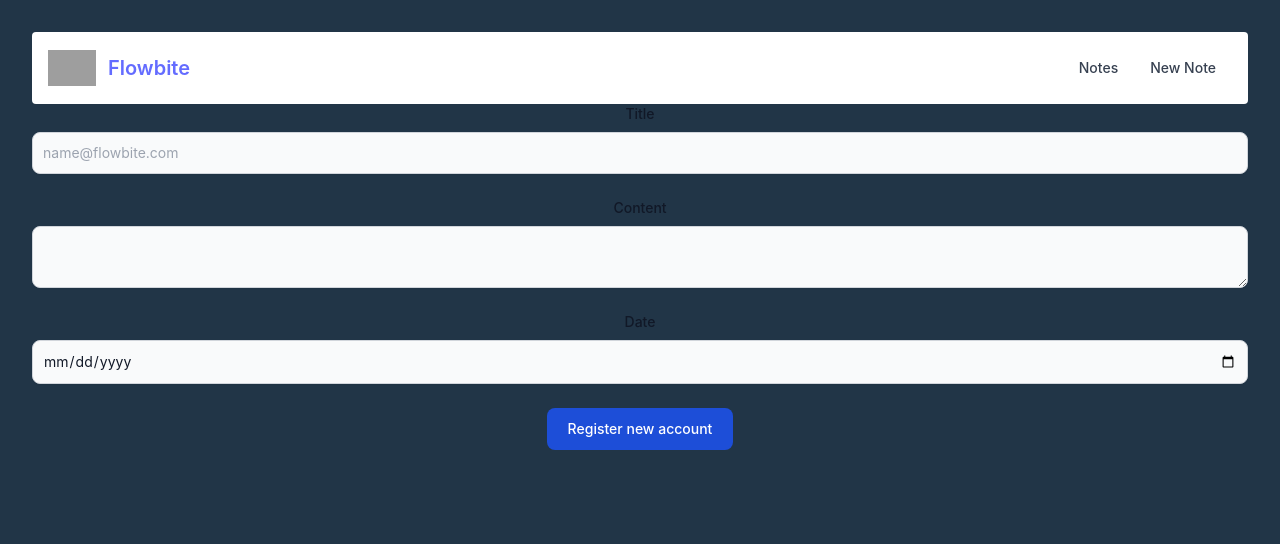
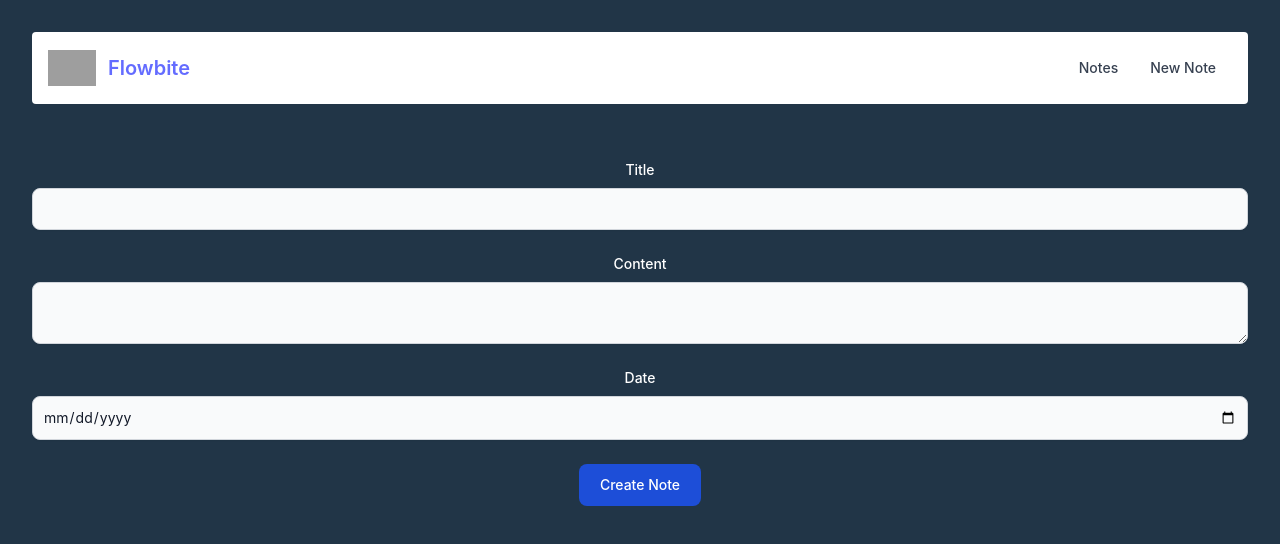
Before and after one commit to dashfuentes/b16-web, a React (Vite) app in the folder note-app-apollo/: page /create-note in a window 1280 px wide. Shown: the top 544 px of the page. Built offline with nearby package versions, Linux system fonts and the light colour scheme; grey boxes are pictures that could not be loaded.

Commit message:
feat:create the mutation add note logic

```diff
--- a/note-app-apollo/src/components/Form.jsx
+++ b/note-app-apollo/src/components/Form.jsx
@@ -1,23 +1,90 @@
-import React from 'react'
+import React, { useState, useEffect } from 'react'
+import { useMutation } from '@apollo/client';
+import { CREATE_NOTE } from '../graphql/Mutation';
+import {useNavigate, Link, useLocation} from "react-router-dom"
 
 function Form() {
+
+  /* Global variables declarion block   */
+  const navigate = useNavigate();
+  const location = useLocation();
+  const [title, setTitle] = useState( "" );
+  const [content, setContent] = useState( "" );
+  const [date, setDate] = useState( "" );
+  /* Global variables declarion block   */
+
+  /* Location store variables   */
+  const getState = location.state;
+  const noteId = getState && getState !== undefined ? getState._id : "";
+  const titleNote = getState && getState !== undefined ? getState.title : "";
+  const contentNote = getState && getState !== undefined ? getState.content : "";
+  const dateNote = getState && getState !== undefined ? getState.date : "";
+  /* Location store variables   */
+
+    useEffect(() => {
+
+      if ( getState ) {
+        setTitle( titleNote );
+        setContent( contentNote );
+        setDate(dateNote)
+      }
+
+    }, [])
+
+
+
+
+  //Declare the mutation fn
+  const [createNote] =  useMutation(CREATE_NOTE, {})
+
   return (
 
-<form>
+    <form
+      className="my-14"
+      onSubmit={ async ( event ) => {
+        event.preventDefault();
+         await createNote( {
+          variables: {title,content,date}
+         } )
+        navigate('/home')
+
+      }}
+    >
     <div class="mb-6">
-    <label for="email" class="block mb-2 text-sm font-medium text-gray-900 dark:text-white">Title</label>
-    <input type="email" id="email" class="shadow-sm bg-gray-50 border border-gray-300 text-gray-900 text-sm rounded-lg focus:ring-blue-500 focus:border-blue-500 block w-full p-2.5 dark:bg-gray-700 dark:border-gray-600 dark:placeholder-gray-400 dark:text-white dark:focus:ring-blue-500 dark:focus:border-blue-500 dark:shadow-sm-light" placeholder="name@flowbite.com" required />
+      <label for="title" class="block mb-2 text-sm font-medium text-white dark:text-white">Title</label>
+        <input
+          onChange={( event ) => {
+            setTitle(event.target.value)
+          } }
+          type="text"
+          value={title}
+          id="title"
+          class="shadow-sm bg-gray-50 border border-gray-300 text-gray-900 text-sm rounded-lg focus:ring-blue-500 focus:border-blue-500 block w-full p-2.5 dark:bg-gray-700 dark:border-gray-600 dark:placeholder-gray-400 dark:text-white dark:focus:ring-blue-500 dark:focus:border-blue-500 dark:shadow-sm-light" />
     </div>
     <div class="mb-6">
-    <label for="password" class="block mb-2 text-sm font-medium text-gray-900 dark:text-white">Content</label>
-    <textarea type="password" id="password" class="shadow-sm bg-gray-50 border border-gray-300 text-gray-900 text-sm rounded-lg focus:ring-blue-500 focus:border-blue-500 block w-full p-2.5 dark:bg-gray-700 dark:border-gray-600 dark:placeholder-gray-400 dark:text-white dark:focus:ring-blue-500 dark:focus:border-blue-500 dark:shadow-sm-light" required />
+      <label for="content" class="block mb-2 text-sm font-medium text-white dark:text-white">Content</label>
+        <textarea
+           onChange={( event ) => {
+            setContent(event.target.value)
+          } }
+          type="text"
+          id="content"
+          value={content}
+          class="shadow-sm bg-gray-50 border border-gray-300 text-gray-900 text-sm rounded-lg focus:ring-blue-500 focus:border-blue-500 block w-full p-2.5 dark:bg-gray-700 dark:border-gray-600 dark:placeholder-gray-400 dark:text-white dark:focus:ring-blue-500 dark:focus:border-blue-500 dark:shadow-sm-light" />
     </div>
     <div class="mb-6">
-    <label for="repeat-password" class="block mb-2 text-sm font-medium text-gray-900 dark:text-white">Date</label>
-    <input type="date" id="repeat-password" class="shadow-sm bg-gray-50 border border-gray-300 text-gray-900 text-sm rounded-lg focus:ring-blue-500 focus:border-blue-500 block w-full p-2.5 dark:bg-gray-700 dark:border-gray-600 dark:placeholder-gray-400 dark:text-white dark:focus:ring-blue-500 dark:focus:border-blue-500 dark:shadow-sm-light" required />
+      <label for="date" class="block mb-2 text-sm font-medium text-white dark:text-white">Date</label>
+        <input
+           onChange={( event ) => {
+            setDate(event.target.value)
+          } }
+          type="date"
+          value={date}
+          id="date"
+          class="shadow-sm bg-gray-50 border border-gray-300 text-gray-900 text-sm rounded-lg focus:ring-blue-500 focus:border-blue-500 block w-full p-2.5 dark:bg-gray-700 dark:border-gray-600 dark:placeholder-gray-400 dark:text-white dark:focus:ring-blue-500 dark:focus:border-blue-500 dark:shadow-sm-light" />
     </div>
 
-  <button type="submit" class="text-white bg-blue-700 hover:bg-blue-800 focus:ring-4 focus:outline-none focus:ring-blue-300 font-medium rounded-lg text-sm px-5 py-2.5 text-center dark:bg-blue-600 dark:hover:bg-blue-700 dark:focus:ring-blue-800">Register new account</button>
+    <button type="submit" class="text-white bg-blue-700 hover:bg-blue-800 focus:ring-4 focus:outline-none focus:ring-blue-300 font-medium rounded-lg text-sm px-5 py-2.5 text-center dark:bg-blue-600 dark:hover:bg-blue-700 dark:focus:ring-blue-800">Create Note</button>
 </form>
 
   )
--- a/note-app-apollo/src/components/Home.jsx
+++ b/note-app-apollo/src/components/Home.jsx
@@ -2,6 +2,7 @@ import React, {useEffect} from 'react'
 import noteImg from '../assets/simple-notes.png'
 import { useLazyQuery, useMutation } from '@apollo/client'
 import { GET_NOTES } from '../graphql/Queries';
+import {Link} from "react-router-dom"
 
 
 function Home() {
@@ -24,7 +25,11 @@ function Home() {
           {data && data.getNotes.map( ( { _id, title, content, date } ) => (
 
 
-              <div className="max-w-sm bg-white border border-gray-200 rounded-lg shadow dark:bg-gray-800 dark:border-gray-700">
+            <Link
+              data-id= {_id}
+              to="/create-note"
+              state={{_id: _id, title:title,content:content, date:date}}
+              className="max-w-sm bg-white border border-gray-200 rounded-lg shadow dark:bg-gray-800 dark:border-gray-700">
               <a href="#">
                   <img className="rounded-t-lg" src={noteImg} alt="" />
               </a>
@@ -36,7 +41,7 @@ function Home() {
                       <p className="mb-3 font-normal text-gray-700 dark:text-gray-400">{content}</p>
 
               </div>
-            </div>
+            </Link>
           ))}
 
 
--- /dev/null
+++ b/note-app-apollo/src/graphql/Mutation.js
@@ -0,0 +1,14 @@
+import { gql } from "@apollo/client";
+
+export const CREATE_NOTE = gql`
+
+    mutation createNote($title: String, $content: String, $date:String, $author:String ){
+        createNote(title: $title, content: $content, date:$date, author:$author){
+            _id
+            title
+            content
+            date
+            author
+        }
+    }
+`
```
Lines whose indentation alone changed are shown as unchanged.
